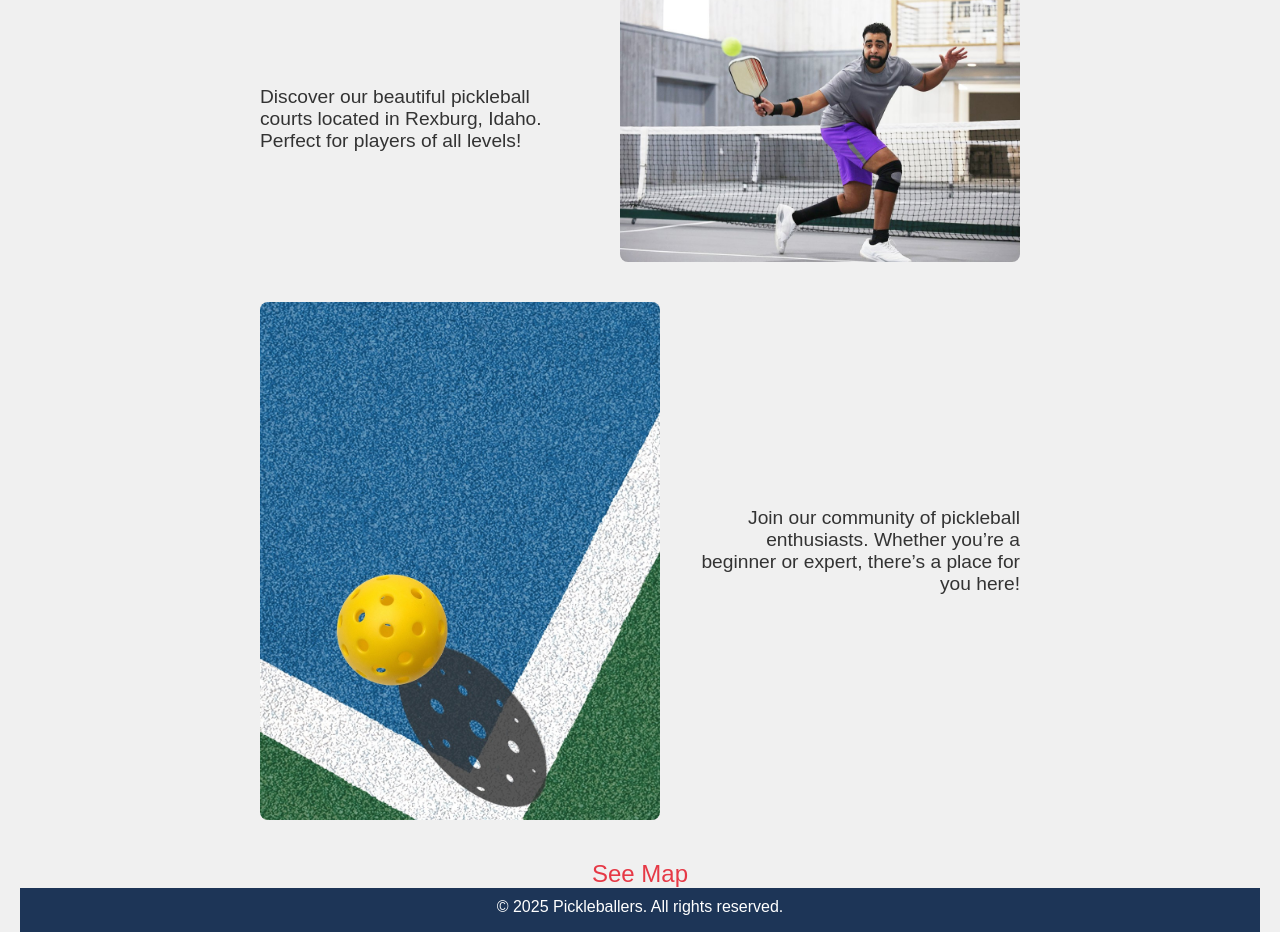
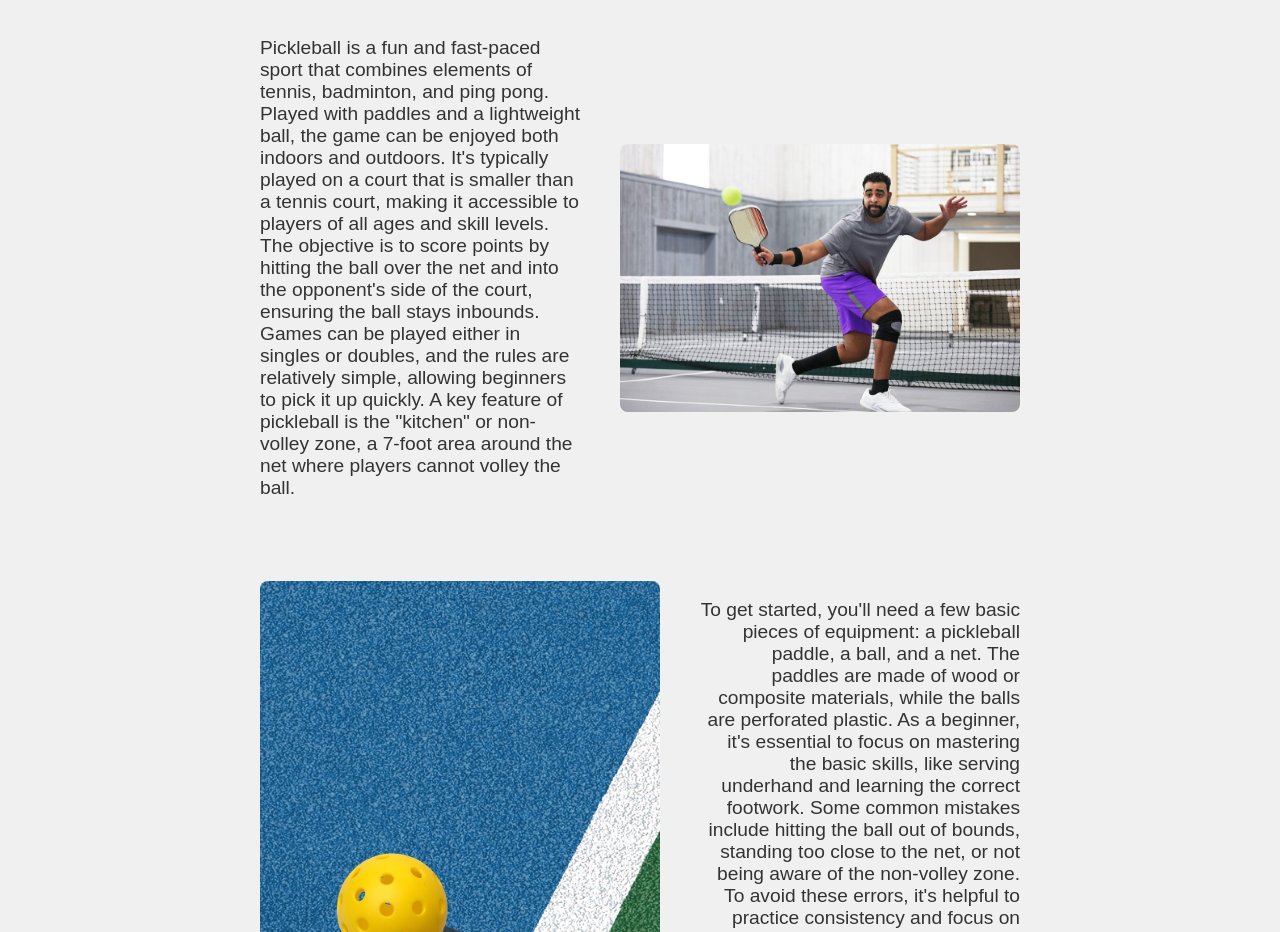
Before and after one commit to cconnorhobbs/wdd131, a plain HTML site: page personalsite/finalpickleballers.html in a window 1280 px wide. Shown: the part 286-1218 px from the top of the page. Drawn offline with Linux system fonts and the light colour scheme.

Commit message:
finished

```diff
--- a/personalsite/finalpickleballers.css
+++ b/personalsite/finalpickleballers.css
@@ -60,7 +60,6 @@ a:hover {
     }
 }
 
-/* Style for images */
 .image {
     width: 100%;
     max-width: 400px;
--- a/personalsite/finalpickleballers.html
+++ b/personalsite/finalpickleballers.html
@@ -17,11 +17,17 @@
 
     <main>
         <h1>Welcome to Pickleballers!</h1>
-        <p></p>
+        <p>See our map to find a court today!</p>
 
         <div class="image-text-container">
             <div class="text-left">
-                <p>Discover our beautiful pickleball courts located in Rexburg, Idaho. Perfect for players of all levels!</p>
+                <p> Pickleball is a fun and fast-paced sport that combines elements of tennis, badminton, and ping pong.
+                    Played with paddles and a lightweight ball, the game can be enjoyed both indoors and outdoors.
+                    It's typically played on a court that is smaller than a tennis court, making it accessible to players of all ages and skill levels.
+                    The objective is to score points by hitting the ball over the net and into the opponent's side of the court, ensuring the ball stays inbounds.
+                    Games can be played either in singles or doubles, and the rules are relatively simple, allowing beginners to pick it up quickly.
+                    A key feature of pickleball is the "kitchen" or non-volley zone, a 7-foot area around the net where players cannot volley the ball.
+                </p>
             </div>
             <img src="pickplay.jpg" alt="Pickleball Court" class="image">
         </div>
@@ -29,7 +35,15 @@
         <div class="image-text-container">
             <img src="pickequip.jpg" alt="Pickleball Players" class="image">
             <div class="text-right">
-                <p>Join our community of pickleball enthusiasts. Whether you’re a beginner or expert, there’s a place for you here!</p>
+                <p>
+                    To get started, you'll need a few basic pieces of equipment: a pickleball paddle, a ball, and a net.
+                    The paddles are made of wood or composite materials, while the balls are perforated plastic.
+                    As a beginner, it's essential to focus on mastering the basic skills, like serving underhand and learning the correct footwork.
+                    Some common mistakes include hitting the ball out of bounds, standing too close to the net, or not being aware of the non-volley zone.
+                    To avoid these errors, it's helpful to practice consistency and focus on positioning, especially when returning serves.
+                    Once you get comfortable with the basics, you can start experimenting with more advanced strategies like dinking (soft shots)
+                    and controlling the pace of the game.
+                </p>
             </div>
         </div>
 
--- a/personalsite/finalpickleballers.js
+++ b/personalsite/finalpickleballers.js
@@ -1,7 +1,6 @@
 document.addEventListener('DOMContentLoaded', function() {
     const mapLink = document.querySelector('a');
 
-    // Simple DOM interaction: Changing link color based on time of day
     const currentHour = new Date().getHours();
     if (currentHour >= 6 && currentHour < 12) {
         mapLink.style.color = '#2a9d8f';
--- a/personalsite/map.css
+++ b/personalsite/map.css
@@ -61,7 +61,6 @@ a:hover {
     }
 }
 
-/* Style for images */
 .image {
     width: 100%;
     max-width: 400px;
@@ -132,7 +131,6 @@ footer p {
     font-size: 1em;
 }
 
-
 #map {
     height: 80vh;
     width: 100%;
--- a/personalsite/map.js
+++ b/personalsite/map.js
@@ -1,13 +1,11 @@
 document.addEventListener('DOMContentLoaded', function() {
     var map = L.map('map').setView([43.825, -111.793], 13);
 
-    // Tile Layer for OpenStreetMap
     L.tileLayer('https://tile.openstreetmap.org/{z}/{x}/{y}.png', {
         maxZoom: 19,
         attribution: '&copy; <a href="http://www.openstreetmap.org/copyright">OpenStreetMap</a>'
     }).addTo(map);
 
-    // Court locations as an array of objects
     const pickleballCourts = [
         { lat: 43.819612, lon: -111.786085, title: "Court 1" },
         { lat: 43.818611, lon: -111.785511, title: "Court 2" },
@@ -18,15 +16,13 @@ document.addEventListener('DOMContentLoaded', function() {
         { lat: 43.830920, lon: -111.771332, title: "Court 7" }
     ];
 
-    // Add markers dynamically based on the array
     pickleballCourts.forEach(function(court) {
         L.marker([court.lat, court.lon])
             .addTo(map)
             .bindPopup(`<b>${court.title}</b><br>Pickleball Court`);
     });
 
-    // Conditional branching example: Change map view based on device width
     if (window.innerWidth < 768) {
-        map.setView([43.825, -111.793], 12); // Zoom out on small screens
+        map.setView([43.825, -111.793], 12);
     }
 });
```
